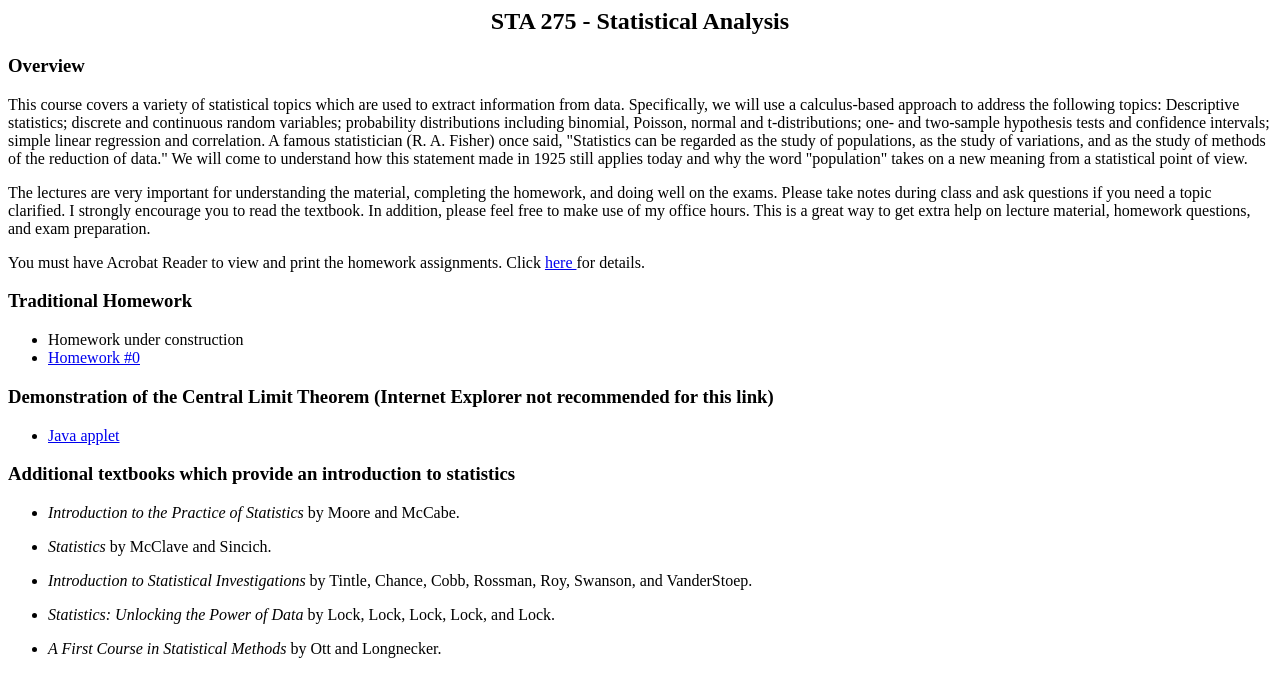
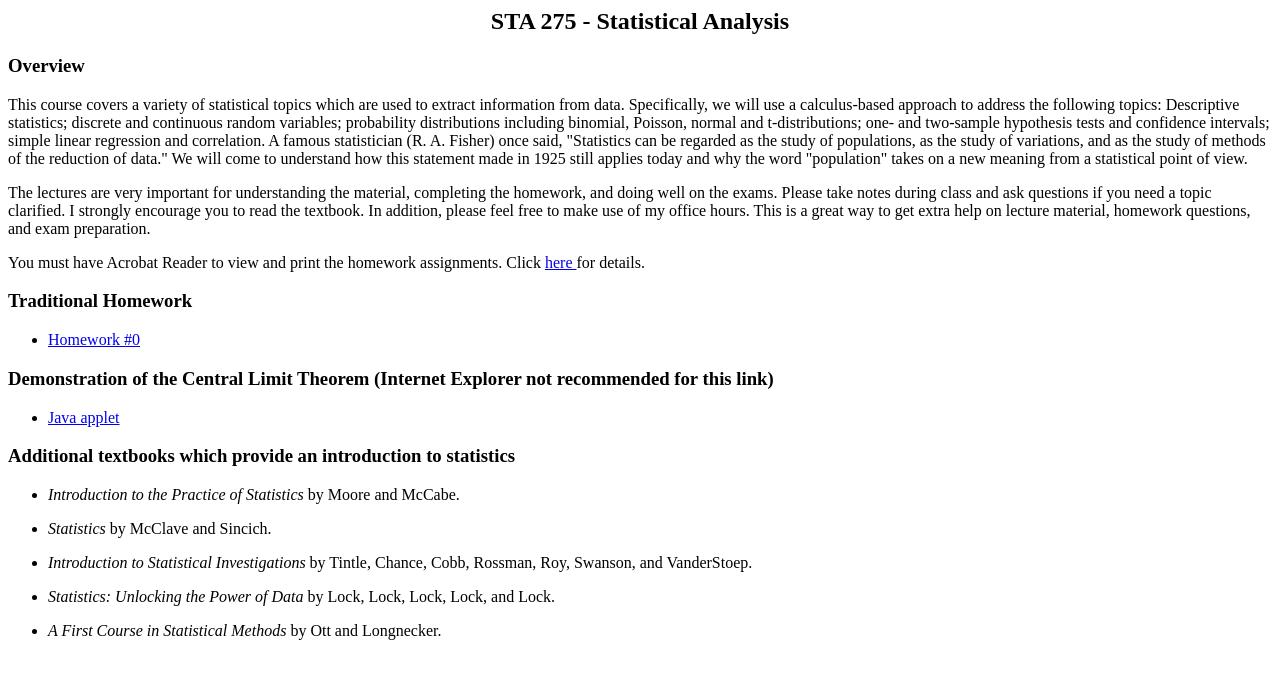
Before and after one commit to bburch674/bburch674.github.io, a plain HTML site: page sta275.html in a window 1280 px wide. Drawn offline with Linux system fonts and the light colour scheme.

Commit message:
Update sta275.html

```diff
--- a/sta275.html
+++ b/sta275.html
@@ -45,8 +45,7 @@ You must have Acrobat Reader to view and print the homework assignments.  Click
 
 <p>
 <ul>
-<li> Homework under construction </a>
-<li> <a href="275hwF20.pdf"> Homework #0 </a>
+<li> <a href="275hw0F20.pdf"> Homework #0 </a>
 <!--
 <li> <a href="275hw1S19.pdf"> Homework #1 </a>
 <li> <a href="275hw2S19.pdf"> Homework #2 </a>
```
